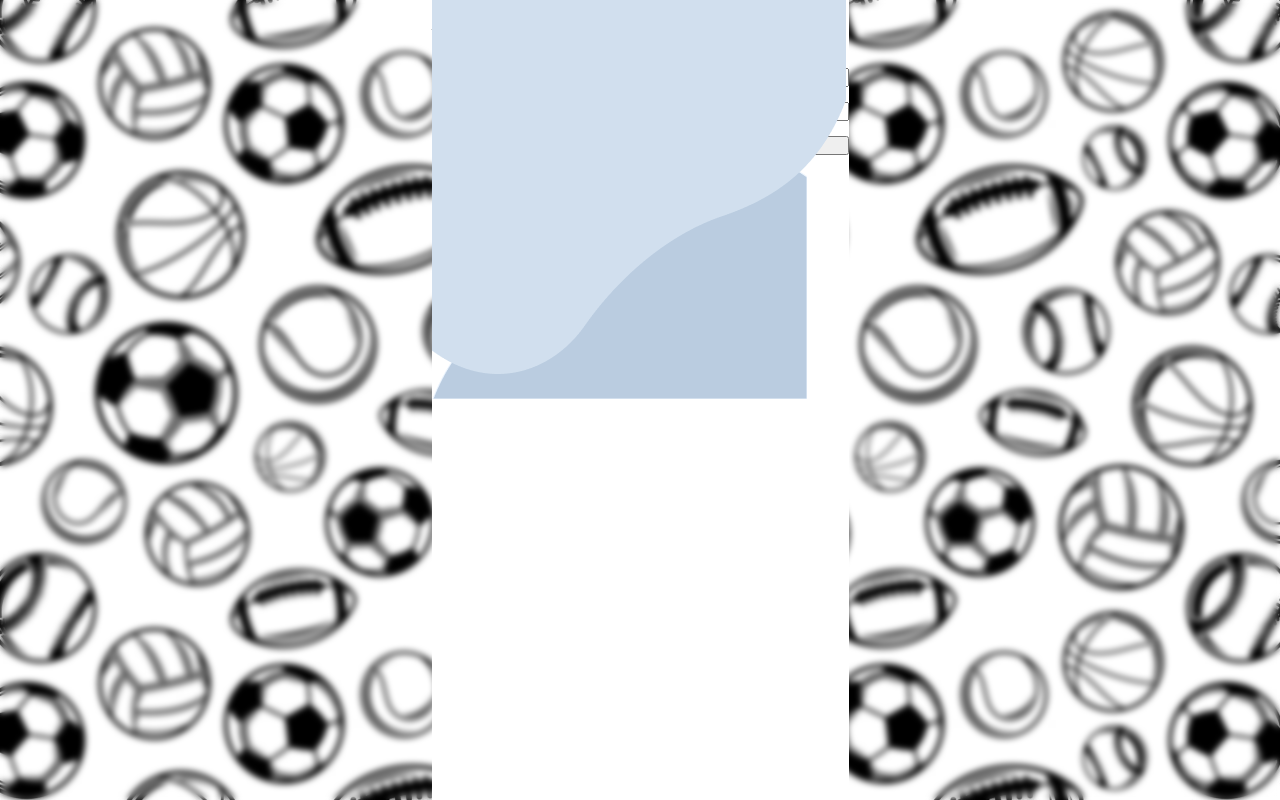
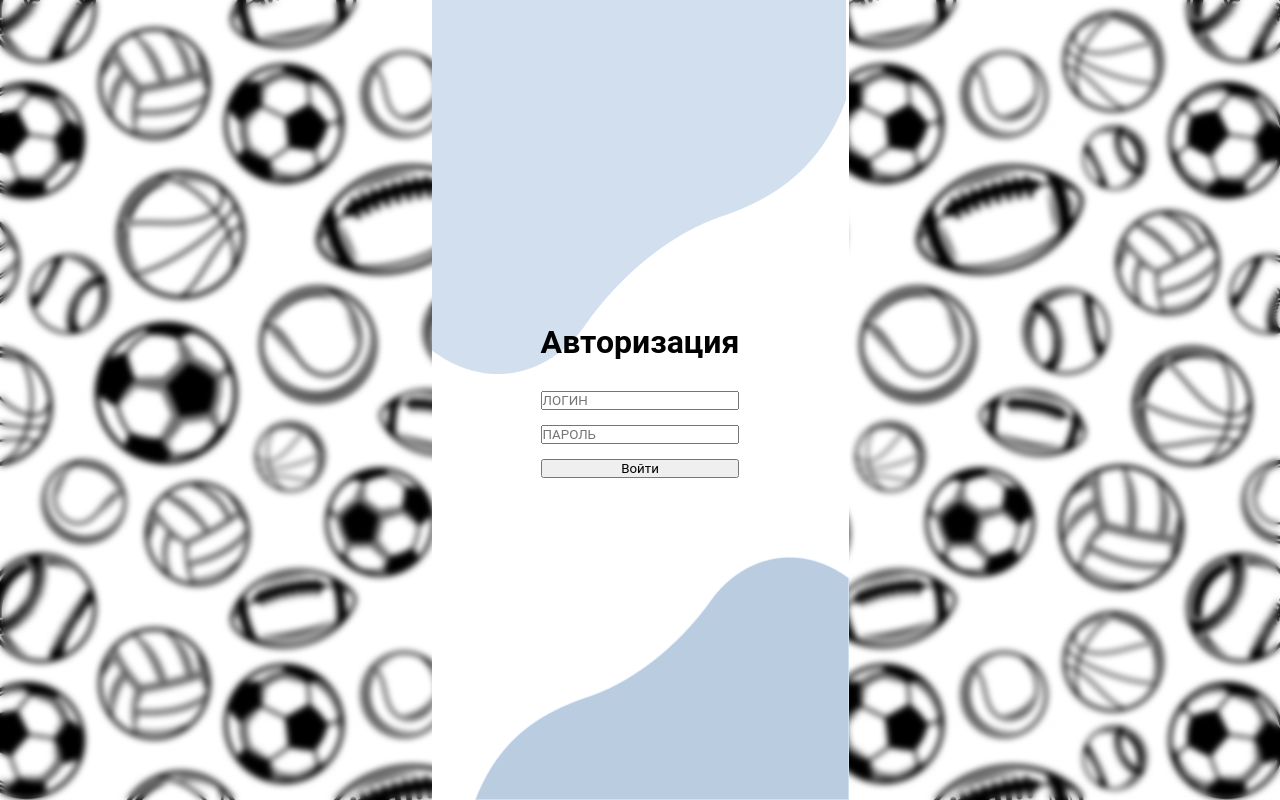
Before and after one commit to Organisation-PskovHack/Sport-App, a Django app: template templates/page/auth.html in a window 1280 px wide. Run offline with Django 3.2, Linux system fonts and the light colour scheme; the template is opened without the code that fills it, so the values that code supplies are empty; some libraries are stand-ins or nearby versions.

Commit message:
css auth

```diff
--- a/static/css/index.css
+++ b/static/css/index.css
@@ -19,10 +19,19 @@
    left: 0;
 }
 
+#form_img-bottom{
+    position: absolute;
+    bottom: 0;
+    right: 0;
+}
+
 
 .block-auth_form{
     height: 100%;
     position: relative;
+    display: flex;
+    justify-content: center;
+    align-items: center;
 }
 
 .block-auth_form::after{
@@ -39,6 +48,7 @@
     display: flex;
     flex-direction: column;
     gap: 15px;
+    z-index: 100;
 }
 
 .auth_form-title{
```
